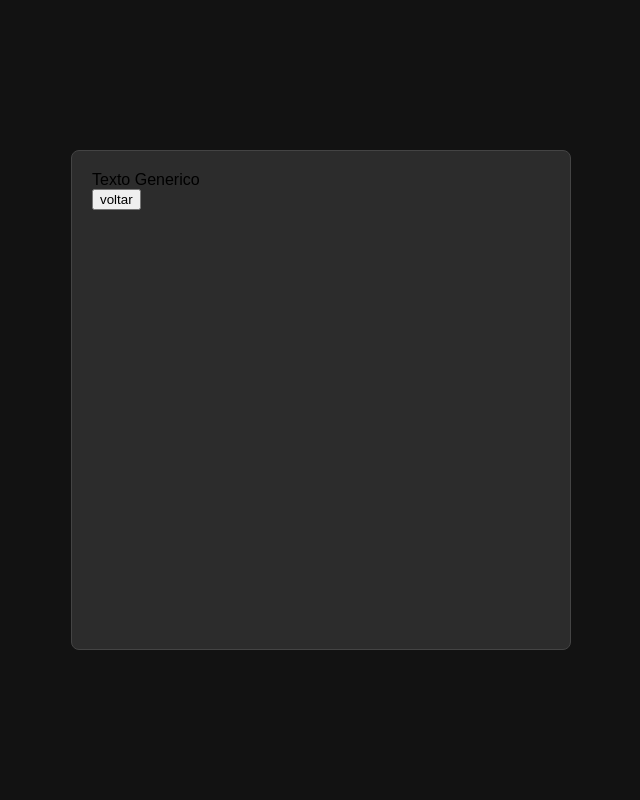
After one commit to N1colaxx/Cursos, a PHP site: page /aula05/aula08/dados_2.php in a window 1280 px wide. The commit adds this page. Shown: the whole page, without its empty margins (319-959 px from the left). Run offline with PHP 8.4, Linux system fonts and the light colour scheme.

Commit message:
add paste aula08
a aula 08 envolveu  formulários html com php ai criei uma pasta.

E corrigi o no me de Unário para Temário.

```diff
--- /dev/null
+++ b/Curso_em_Video/PHP/PHP-Basico/aula08/dados_2.php
@@ -0,0 +1,38 @@
+<!DOCTYPE html>
+<html lang="pt-br">
+<head>
+
+    <?php
+        $txt = isset($_GET["t"]) && ($_GET["t"] !== "") ? $_GET["t"] : "Texto Generico";
+        $tam = isset($_GET["tam"]) && ($_GET["tam"] !== "") ? $_GET["tam"] : "12pt";
+        $cor = isset($_GET["cor"]) && ($_GET["cor"] !== "") ? $_GET["cor"] : "#000000";
+    ?>
+
+    <meta charset="UTF-8">
+    <meta name="viewport" content="width=device-width, initial-scale=1.0">
+    <title>PHP</title>
+
+    <link rel="stylesheet" href="styles.css">
+
+    <style>
+        span.texto {
+            font-size: <?php echo $tam; ?>;
+            color: <?php echo $cor; ?>;
+        }
+    </style>
+
+</head>
+<body>
+
+
+    <div class="c">
+        <?php
+            echo "<span class='texto'> $txt </span>";
+        ?>
+
+        <form method="get" action="aula08_2.html">
+            <input type="submit" value="voltar"/>
+        </form>
+    </div>
+</body>
+</html>
--- /dev/null
+++ b/Curso_em_Video/PHP/PHP-Basico/aula08/styles.css
@@ -0,0 +1,52 @@
+/* Tema Escuro: Cor de fundo e texto claro para a página */
+body {
+    display: flex;
+    justify-content: center;
+    align-items: center;
+    height: 100vh;
+    margin: 0;
+    background-color: #121212; /* Fundo escuro */
+    color: #e0e0e0; /* Texto claro */
+    font-family: Arial, sans-serif; /* Fonte legível */
+}
+
+/* Estilo para a div c */
+.c {
+    display: block;
+    min-width: 500px;
+    min-height: 500px;
+    max-width: 100%;
+    max-height: 100%;
+    padding: 20px;
+    border: 1px solid #444; /* Cor de borda suave */
+    box-sizing: border-box;
+    overflow: auto;
+    word-wrap: break-word;
+    background-color: #2c2c2c; /* Fundo da div em tom escuro */
+    border-radius: 8px; /* Bordas arredondadas */
+}
+
+/* Estilo para o texto dentro da div */
+h2 {
+    color: #ff9800; /* Cor vibrante para títulos */
+}
+
+/* Cor do texto dentro do PHP */
+p {
+    color: #e0e0e0; /* Garantir que o texto seja claro */
+}
+
+/* Links (caso você tenha algum) */
+a {
+    color: #1e88e5; /* Azul para links */
+}
+
+a:hover {
+    color: #ff9800; /* Cor laranja ao passar o mouse */
+}
+
+/* Estilo de borda */
+h2 {
+    border-bottom: 2px solid #444;
+    padding-bottom: 10px;
+}
```
Also changed, not shown: Curso_em_Video/PHP/PHP-Basico/aula07.php (+4 -4 lines), Curso_em_Video/PHP/PHP-Basico/aula08/aula08_0.html (added, +18 -0 lines), Curso_em_Video/PHP/PHP-Basico/aula08/aula08_1.html (added, +25 -0 lines), Curso_em_Video/PHP/PHP-Basico/aula08/aula08_2.html (added, +29 -0 lines), Curso_em_Video/PHP/PHP-Basico/aula08/dados_0.php (added, +30 -0 lines), Curso_em_Video/PHP/PHP-Basico/aula08/dados_1.php (added, +31 -0 lines).
